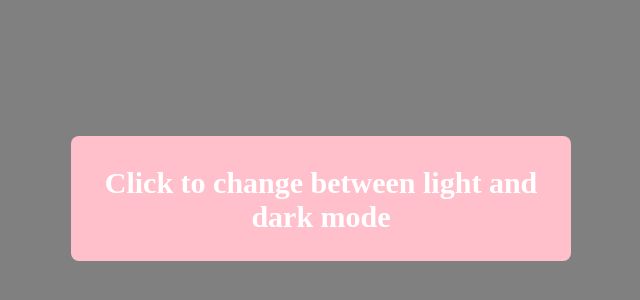
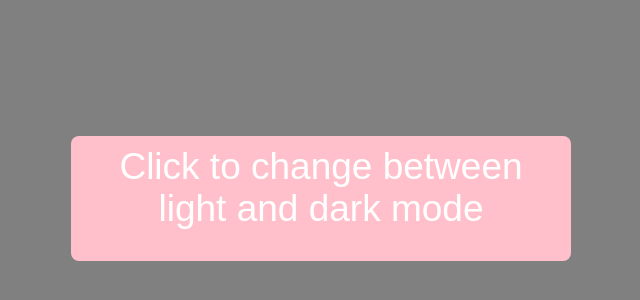
Before and after one commit to PricilaLopez/Website1, a plain HTML site: page changeBackground.html in a window 1280 px wide. Shown: the part 202-502 px from the top of the page, without its empty margins (319-959 px from the left). Drawn offline with Linux system fonts and the light colour scheme.

Commit message:
Mon, Mar 10, 2025, 9:27 PM -07:00

```diff
--- a/changeBackground.html
+++ b/changeBackground.html
@@ -7,9 +7,9 @@
     <link rel="stylesheet" href="css/changeBackground.css">
 </head>
 <body>
-    <div class="box" id="element1">
-        <h1>Click to change between light and dark mode</h1>
-    </div>
+    <button class ="btn">
+        Click to change between light and dark mode
+    </button>
     <script src="js/changeBackground.js"></script>
 </body>
 </html>
--- a/css/changeBackground.css
+++ b/css/changeBackground.css
@@ -11,7 +11,7 @@ body {
     margin: 0;
 }
 
-.box {
+.btn {
     display: flex;
     border: 0;
     border-radius: 8px;
@@ -19,13 +19,9 @@ body {
     width: 500px;
     cursor: pointer;
     position: absolute;
-    font-size: 15px;
+    font-size: 37px;
     background-color: pink;
     text-align: center;
     padding: 10px;
     color: white;
 }
-
-#element1 {
-    position: absolute;
-}
```
